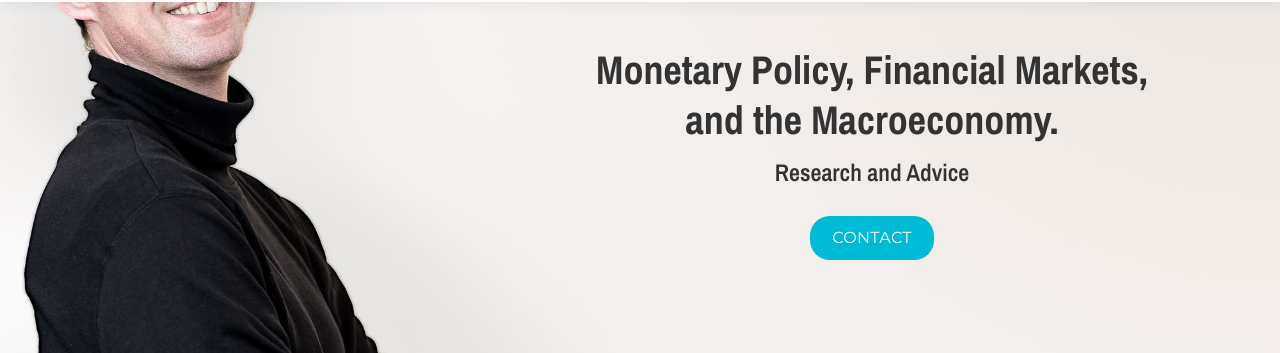
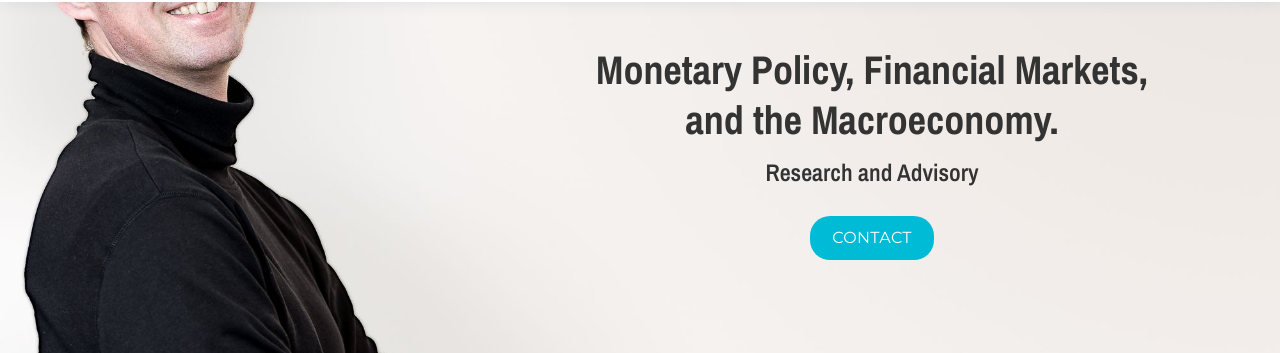
Before and after one commit to EmanuelMoench/website, a Jekyll site: the page built from index.md, in a window 1280 px wide and 900 px high, scrolled down 2288 px. Shown: the part 110-463 px from the top of the window. Built offline with Jekyll 4.4.1, drawn with Linux system fonts in a browser that asks for light colours.

Commit message:
Contact band: 'Research and Advisory'
Co-Authored-By: Claude Opus 5.5 <noreply@anthropic.com>
Claude-Session: https://claude.ai/code/session_01NkeFpE4bEZrQXBe3BSKNup

```diff
--- a/_data/i18n.yml
+++ b/_data/i18n.yml
@@ -24,7 +24,7 @@ en:
   copied: Copied
   close: Close
   tagline: Monetary Policy, Financial Markets, and the Macroeconomy.
-  tagline_sub: Research and Advice
+  tagline_sub: Research and Advisory
   footer_contact: Address & Contact
   footer_links: Links
   footer_map: Map
```
